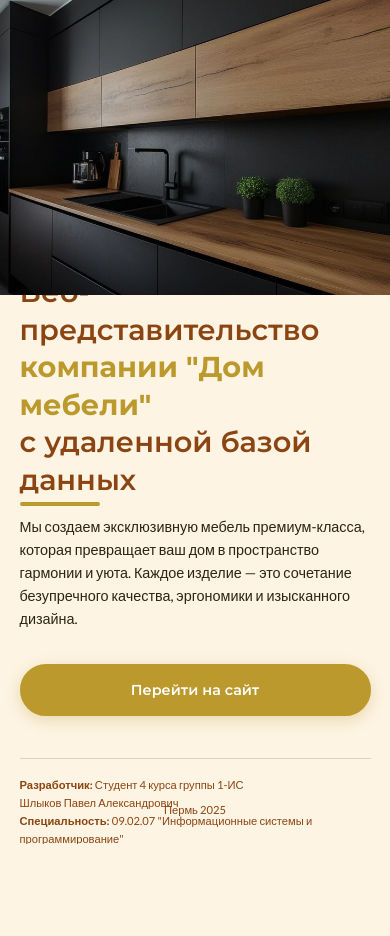
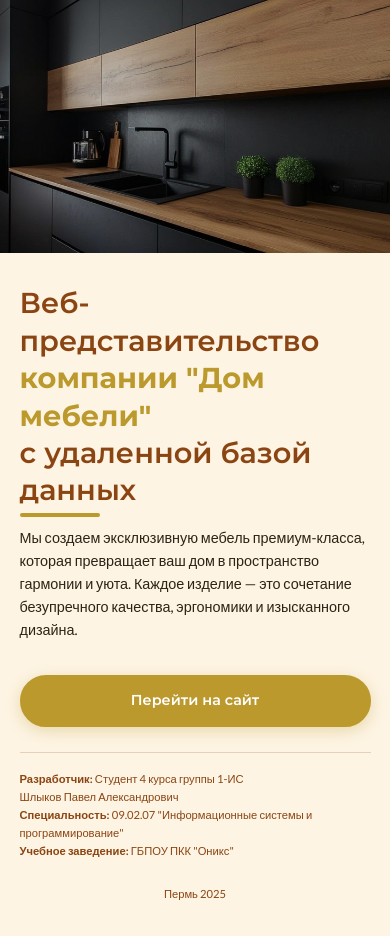
Before and after one commit to Shlykovweb404/furniture_house, a plain HTML site: page index.html in a window 390 px wide. Before the commit the page ends 844 px from the top, so only its background shows below. Drawn offline with Linux system fonts and the light colour scheme.

Commit message:
Update index.html

```diff
--- a/index.html
+++ b/index.html
@@ -25,7 +25,6 @@
         html, body {
             width: 100%;
             height: 100%;
-            overflow: hidden;
         }
 
         body {
@@ -40,13 +39,13 @@
         .page-container {
             display: flex;
             width: 100%;
-            height: 100vh;
+            min-height: 100vh;
             position: relative;
         }
 
         .image-section {
             width: 50%;
-            height: 100%;
+            height: 100vh;
             background: linear-gradient(rgba(0,0,0,0.2), rgba(0,0,0,0.2)),
                         url('img/image 144.png') no-repeat center center;
             background-size: cover;
@@ -56,13 +55,13 @@
 
         .content-section {
             width: 50%;
-            height: 100%;
+            height: 100vh;
             padding: 5%;
             display: flex;
             flex-direction: column;
             justify-content: center;
             position: relative;
-            overflow: hidden;
+            overflow-y: auto;
         }
 
         .logo {
@@ -174,10 +173,7 @@
 
         /* Футер */
         .footer {
-            position: absolute;
-            bottom: 3vh;
-            left: 50%;
-            transform: translateX(-50%);
+            margin-top: 3vh;
             font-size: clamp(0.7rem, 0.9vw, 0.9rem);
             color: var(--secondary);
             text-align: center;
@@ -226,15 +222,22 @@
         @media (max-width: 1024px) {
             .page-container {
                 flex-direction: column;
+                height: auto;
+                min-height: 100vh;
             }
 
-            .image-section, .content-section {
+            .image-section {
                 width: 100%;
-                height: 50vh;
+                height: 40vh;
+                position: relative;
             }
 
             .content-section {
-                padding: 5% 8%;
+                width: 100%;
+                height: auto;
+                min-height: 60vh;
+                padding: 8% 8% 12%;
+                overflow-y: visible;
             }
 
             h1 {
@@ -254,32 +257,34 @@
                 top: 3%;
                 left: 5%;
             }
-        }
-
-        @media (max-width: 768px) {
-            .image-section {
-                height: 40vh;
-            }
-
-            .content-section {
-                height: 60vh;
-                padding: 5% 6%;
-            }
 
             .btn {
                 max-width: 100%;
                 padding: 1.5vh 6vw;
             }
+
+            .developer-info {
+                margin-top: 3vh;
+            }
         }
 
-        @media (max-width: 480px) {
+        @media (max-width: 768px) {
             .image-section {
                 height: 35vh;
             }
 
             .content-section {
-                height: 65vh;
-                padding: 5% 5%;
+                padding: 8% 6% 12%;
+            }
+        }
+
+        @media (max-width: 480px) {
+            .image-section {
+                height: 30vh;
+            }
+
+            .content-section {
+                padding: 8% 5% 15%;
             }
 
             .logo {
```
